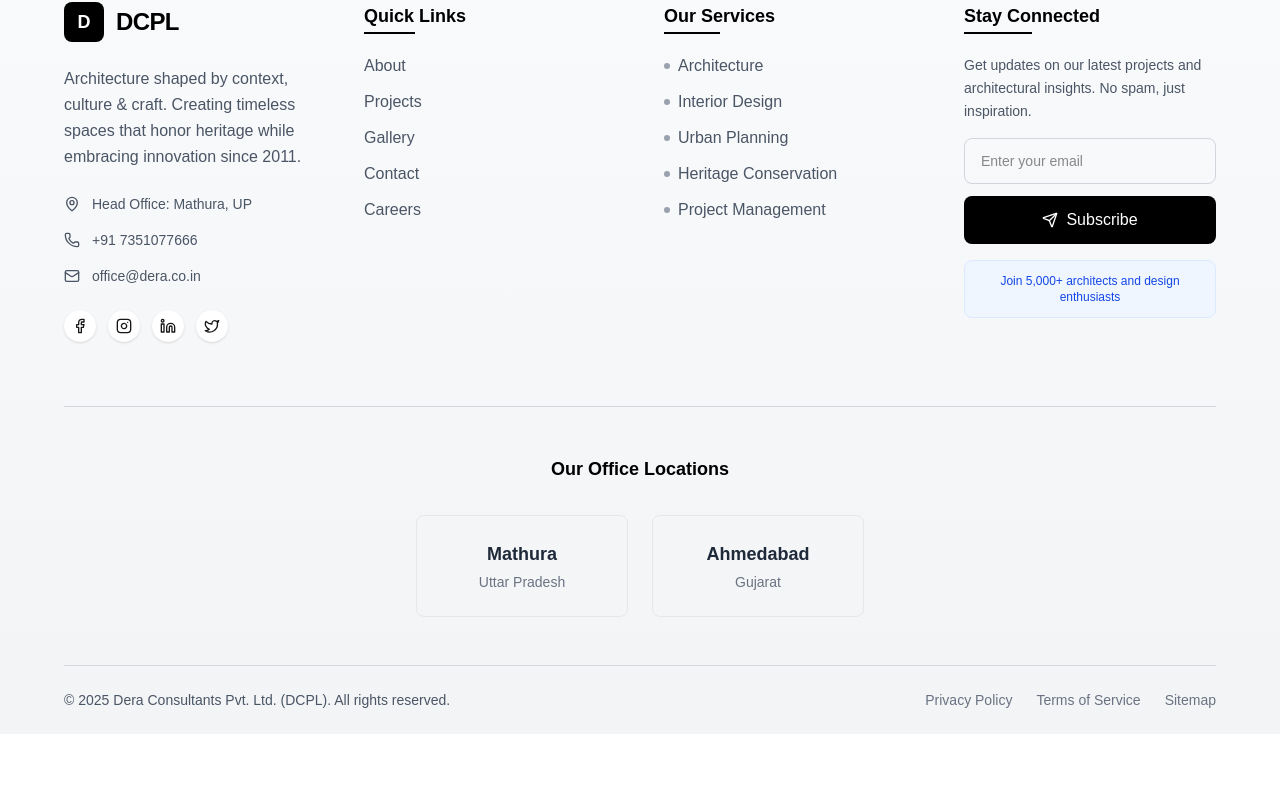
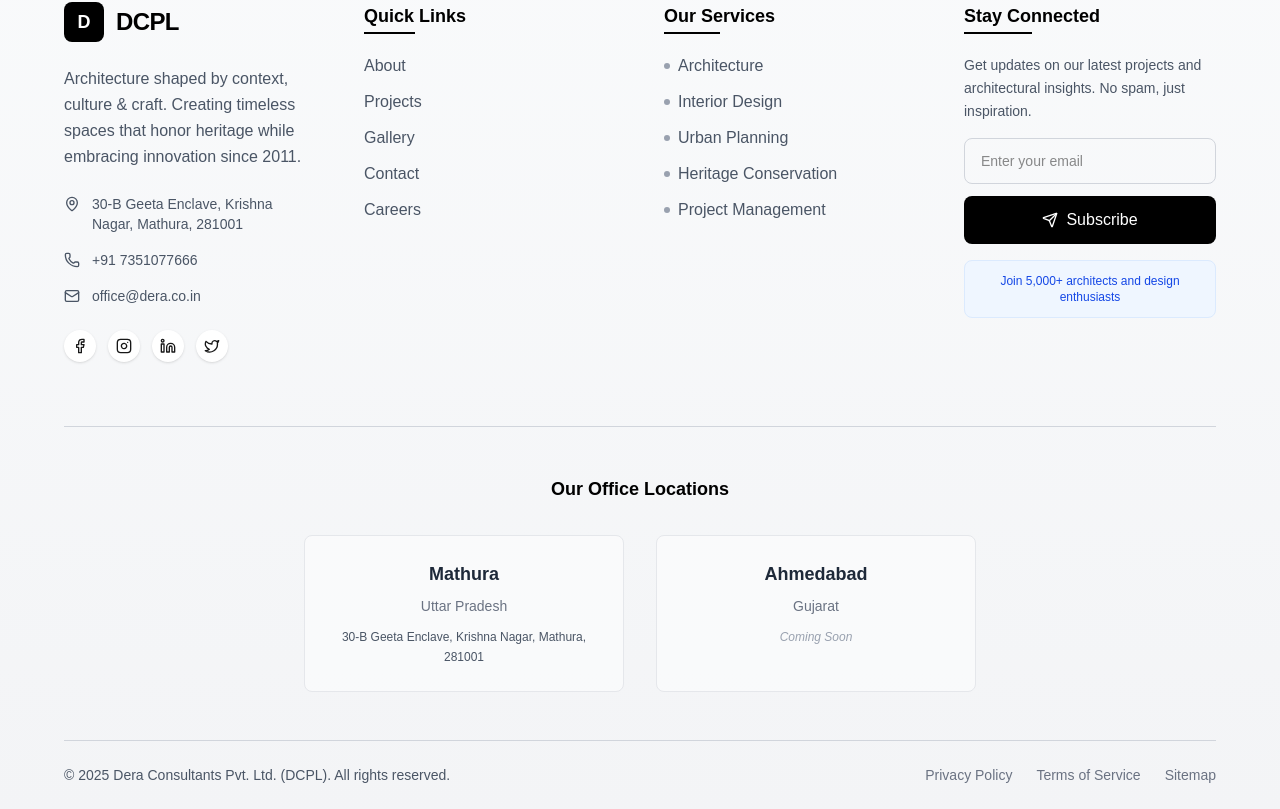
Before and after one commit to vibe008/dcpl, a Next.js app: page /Careers in a window 1280 px wide. Shown: the part 2962-3771 px from the top of the page. Before the commit the page ends 3696 px from the top, so only its background shows below. Built offline with nearby package versions, Linux system fonts and the light colour scheme.

Commit message:
complet web1

```diff
--- a/src/Components/Footer.js
+++ b/src/Components/Footer.js
@@ -30,8 +30,16 @@ const Footer = () => {
   ];
 
   const locations = [
-    { city: "Mathura", state: "Uttar Pradesh" },
-    { city: "Ahmedabad", state: "Gujarat" }
+    {
+      city: "Mathura",
+      state: "Uttar Pradesh",
+      address: "30-B Geeta Enclave, Krishna Nagar, Mathura, 281001"
+    },
+    {
+      city: "Ahmedabad",
+      state: "Gujarat",
+      address: "Coming Soon"
+    }
   ];
 
   const handleSubscribe = (e) => {
@@ -69,13 +77,13 @@ const Footer = () => {
 
             <div className="space-y-4 text-sm mb-6">
               <a
-                href="https://maps.google.com/?q=Mathura,UP"
+                href="https://maps.google.com/?q=30-B Geeta Enclave, Krishna Nagar, Mathura, 281001"
                 target="_blank"
                 rel="noopener noreferrer"
-                className="flex items-center text-gray-600 hover:text-black transition-colors group"
+                className="flex items-start text-gray-600 hover:text-black transition-colors group"
               >
-                <MapPin className="w-4 h-4 mr-3 flex-shrink-0 group-hover:scale-110 transition-transform" />
-                <span>Head Office: Mathura, UP</span>
+                <MapPin className="w-4 h-4 mr-3 flex-shrink-0 mt-0.5 group-hover:scale-110 transition-transform" />
+                <span>30-B Geeta Enclave, Krishna Nagar, Mathura, 281001</span>
               </a>
               <a
                 href="tel:+917351077666"
@@ -202,17 +210,22 @@ const Footer = () => {
           <h4 className="text-lg font-semibold text-black mb-8 text-center">
             Our Office Locations
           </h4>
-          <div className="grid grid-cols-1 sm:grid-cols-2 gap-6 max-w-md mx-auto">
+          <div className="grid grid-cols-1 sm:grid-cols-2 gap-8 max-w-2xl mx-auto">
             {locations.map((location, index) => (
               <div
                 key={index}
-                className="group cursor-pointer p-6 rounded-lg hover:bg-white hover:shadow-md transition-all duration-300 text-center border border-gray-200"
+                className="group cursor-pointer p-6 rounded-lg hover:bg-white hover:shadow-md transition-all duration-300 border border-gray-200 bg-white/50"
               >
-                <div className="font-semibold text-gray-800 group-hover:text-black text-lg mb-1">
-                  {location.city}
-                </div>
-                <div className="text-gray-500 text-sm group-hover:text-gray-700">
-                  {location.state}
+                <div className="text-center">
+                  <div className="font-semibold text-gray-800 group-hover:text-black text-lg mb-2">
+                    {location.city}
+                  </div>
+                  <div className="text-gray-500 text-sm group-hover:text-gray-700 mb-3">
+                    {location.state}
+                  </div>
+                  <div className={`text-xs ${location.address === 'Coming Soon' ? 'text-gray-400 italic' : 'text-gray-600'} group-hover:text-gray-700 leading-relaxed`}>
+                    {location.address}
+                  </div>
                 </div>
               </div>
             ))}
--- a/src/app/Contact/page.js
+++ b/src/app/Contact/page.js
@@ -48,8 +48,8 @@ const ContactPage = () => {
     {
       icon: <MapPin className="w-6 h-6" />,
       title: "Visit Us",
-      details: ["123 Architecture Lane", "Design District", "Mathura, UP 281001"],
-      link: "https://maps.google.com",
+      details: ["30- B Geeta enclave, krishna nagar, mathura ,281001"],
+      link: "https://www.google.com/maps/place/DERA+CONSULTANTS+PRIVATE+LIMITED/@27.4983124,77.6516774,13z/data=!4m6!3m5!1s0x397371537d90b05b:0xa6bfe506ff5bbe22!8m2!3d27.5034704!4d77.663168!16s%2Fg%2F11fqc87ztq?entry=ttu&g_ep=EgoyMDI1MTAwMS4wIKXMDSoASAFQAw%3D%3D",
       linkText: "View on Map"
     },
     {
@@ -137,6 +137,8 @@ const ContactPage = () => {
                       {item.link && (
                         <a
                           href={item.link}
+                          target="_blank"
+                          rel="noopener noreferrer"
                           className="inline-block mt-3 text-black font-medium hover:underline flex items-center"
                         >
                           {item.linkText} <ArrowRight className="w-4 h-4 ml-1" />
@@ -159,7 +161,9 @@ const ContactPage = () => {
                     <Map className="w-12 h-12 mx-auto text-gray-400 mb-3" />
                     <p className="text-gray-500">Interactive Map Would Appear Here</p>
                     <button className="mt-3 px-4 py-2 bg-black text-white rounded-lg text-sm">
-                      View Larger Map
+                      <a href='https://www.google.com/maps/place/DERA+CONSULTANTS+PRIVATE+LIMITED/@27.4983124,77.6516774,13z/data=!4m6!3m5!1s0x397371537d90b05b:0xa6bfe506ff5bbe22!8m2!3d27.5034704!4d77.663168!16s%2Fg%2F11fqc87ztq?entry=ttu&g_ep=EgoyMDI1MTAwMS4wIKXMDSoASAFQAw%3D%3D' target="_blank" rel="noopener noreferrer">
+                        View Larger Map
+                      </a>
                     </button>
                   </div>
                 </div>
```
